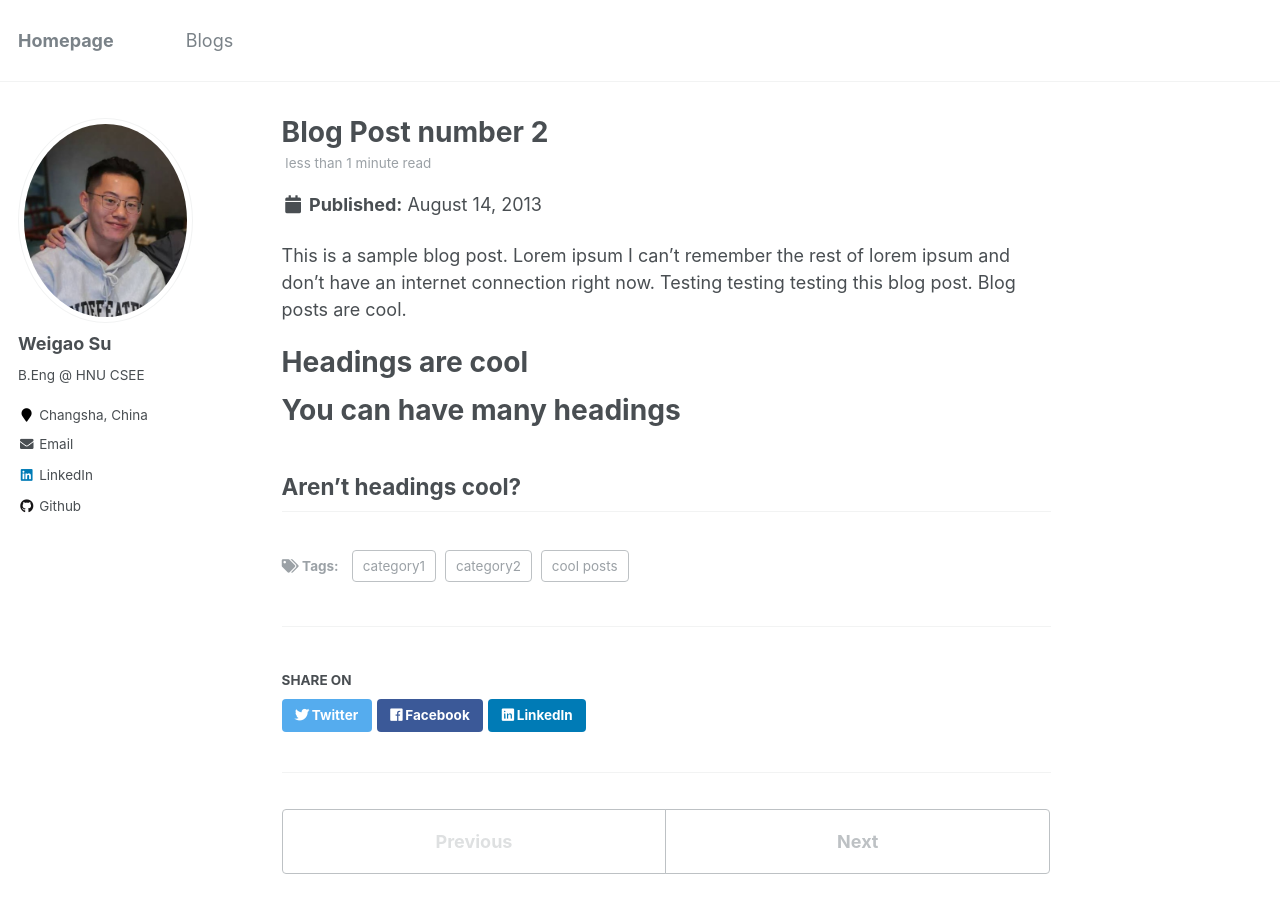
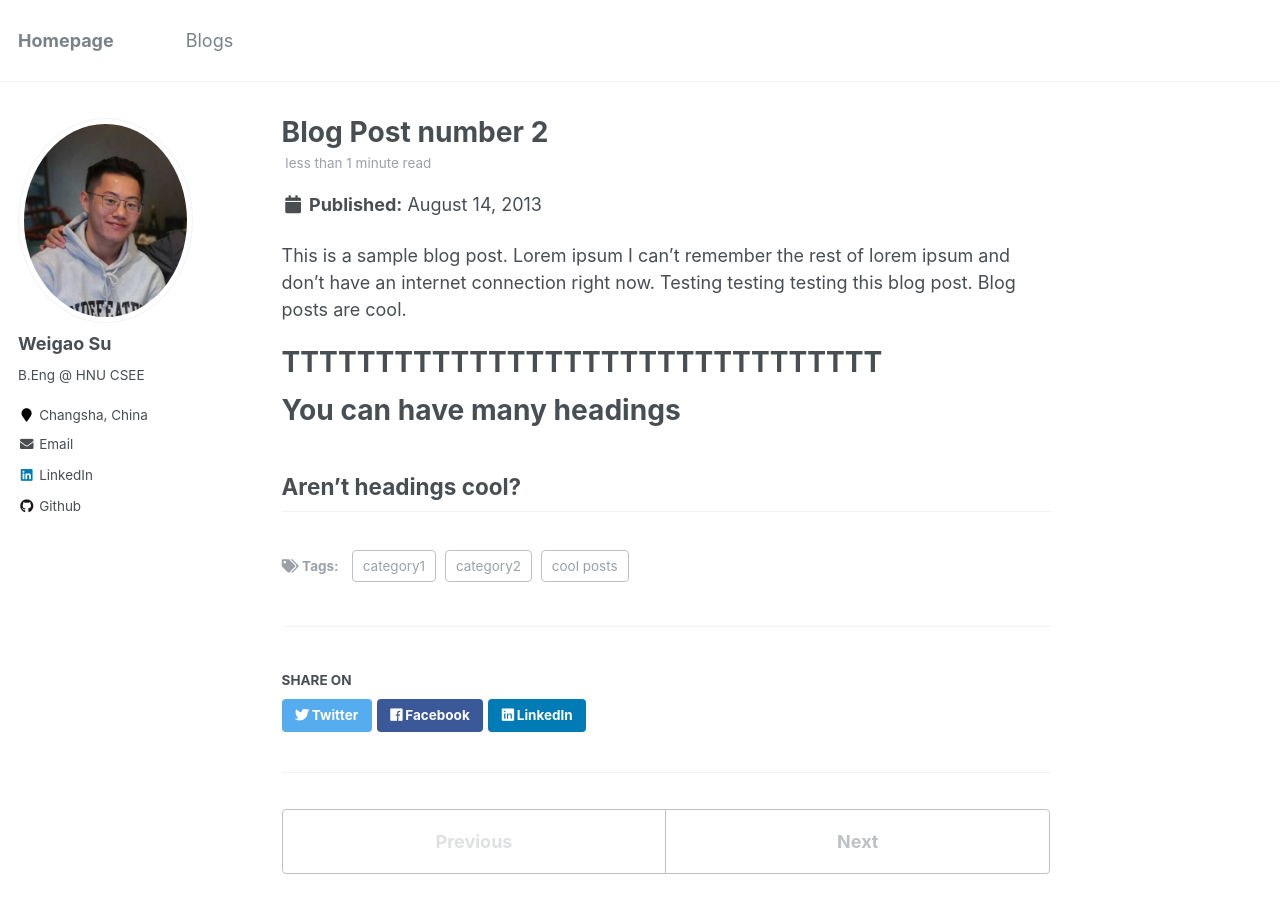
Before and after one commit to wegul/wegul.github.io, a Jekyll site: the page built from _posts/2013-08-14-blog-post-2.md, in a window 1280 px wide and 900 px high. Built offline with Jekyll 4.4.1, drawn with Linux system fonts in a browser that asks for light colours.

Commit message:
Update 2013-08-14-blog-post-2.md

```diff
--- a/_posts/2013-08-14-blog-post-2.md
+++ b/_posts/2013-08-14-blog-post-2.md
@@ -10,7 +10,7 @@ tags:
 
 This is a sample blog post. Lorem ipsum I can't remember the rest of lorem ipsum and don't have an internet connection right now. Testing testing testing this blog post. Blog posts are cool.
 
-Headings are cool
+TTTTTTTTTTTTTTTTTTTTTTTTTTTTTTTT
 ======
 
 You can have many headings
```
